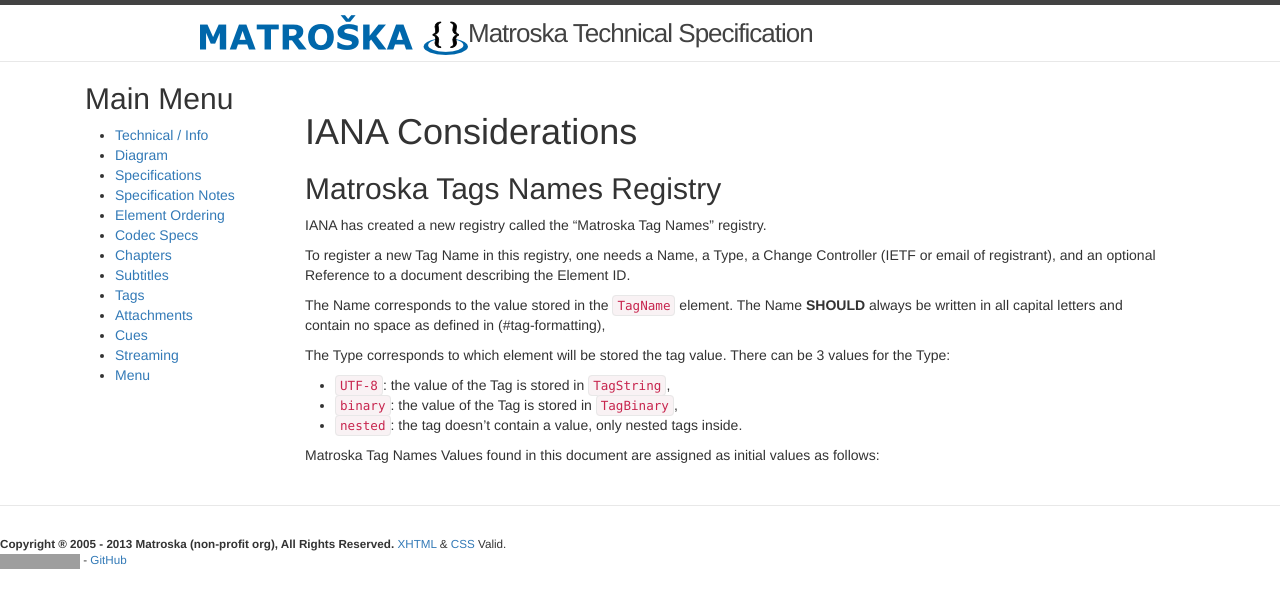
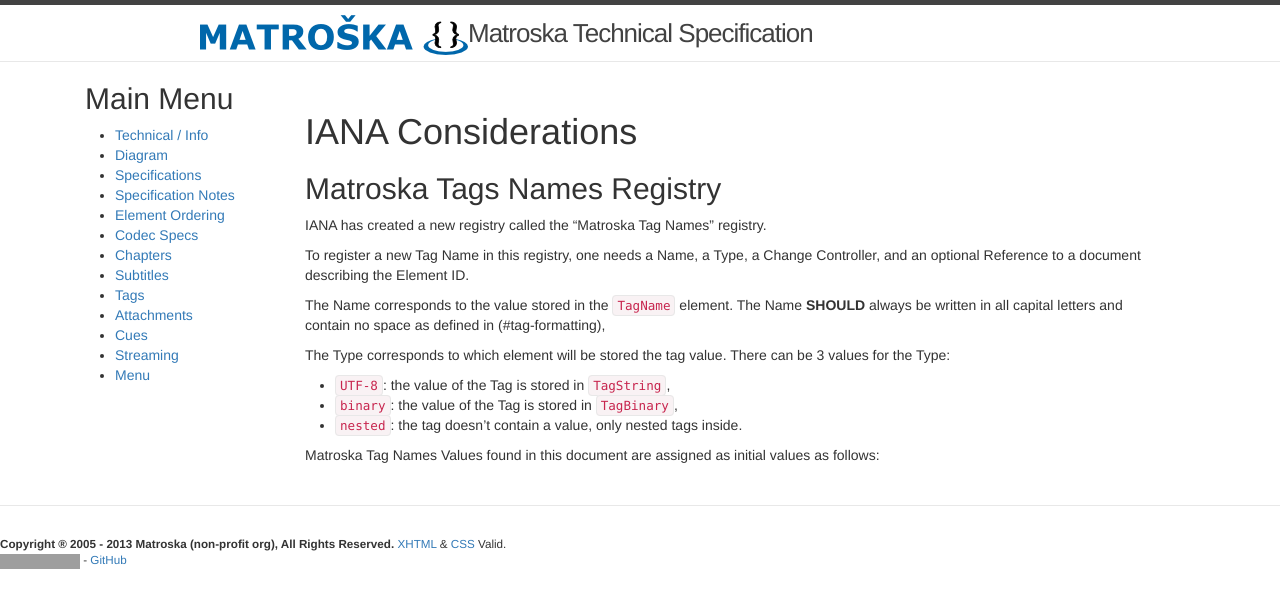
Before and after one commit to ietf-wg-cellar/matroska-specification, a Jekyll site: the page built from tags_iana.md, in a window 1280 px wide. Shown: the top 608 px of the page. Built offline with Jekyll 4.4.1, drawn with Linux system fonts in a browser that asks for light colours; our own code applies the rules of GitHub Pages for plain Markdown files; grey boxes are pictures that could not be loaded.

Commit message:
[editorial] Remove optional email address for Change Controller
IANA will find the person.

```diff
--- a/tags_iana.md
+++ b/tags_iana.md
@@ -7,7 +7,7 @@
 
 To register a new Tag Name in this registry, one needs
 a Name, a Type,
-a Change Controller (IETF or email of registrant), and
+a Change Controller, and
 an optional Reference to a document describing the Element ID.
 
 The Name corresponds to the value stored in the `TagName` element.
```
Also changed, not shown: iana_matroska_ids.md (+1 -1 lines), 1 other file.
